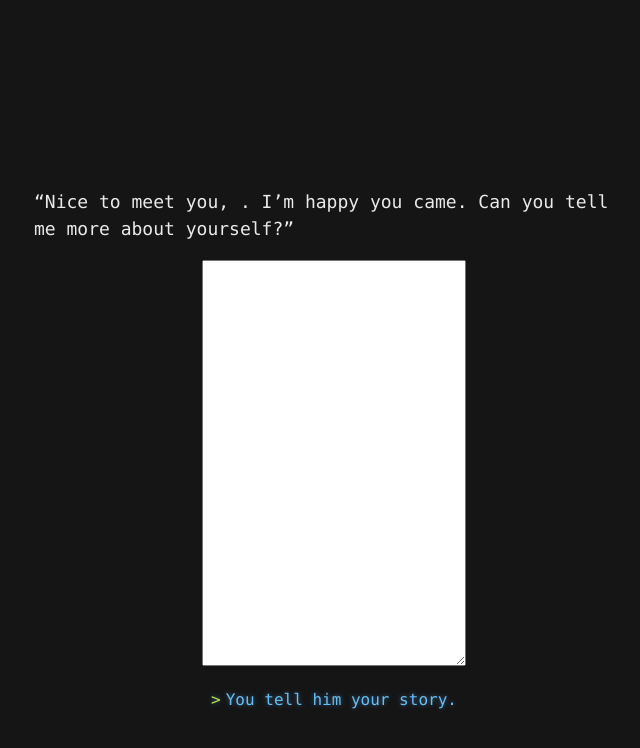
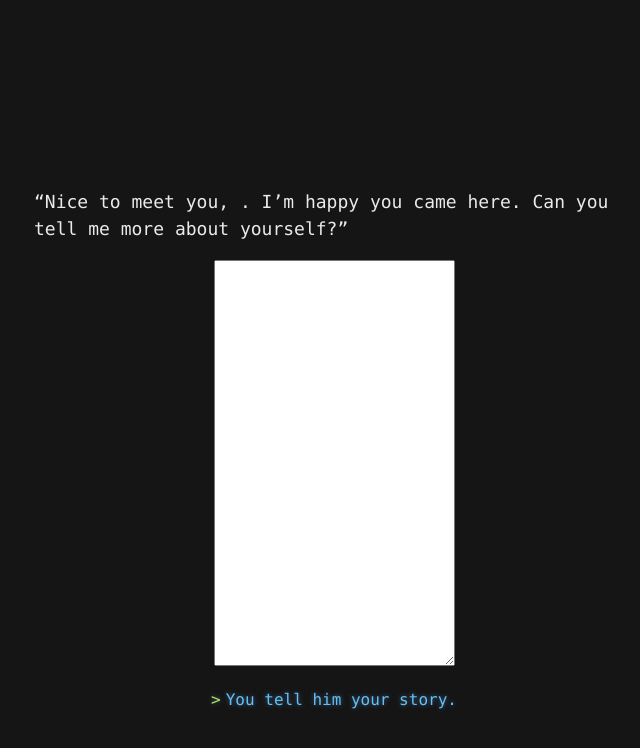
Before and after one commit to yvesgurcan/adventure, a Jekyll site: the page built from about-you.md, in a window 1280 px wide. Shown: the top 748 px of the page, without its empty margins (306-946 px from the left). Built offline with Jekyll 4.4.1, drawn with Linux system fonts in a browser that asks for light colours; our own code applies the rules of GitHub Pages for plain Markdown files.

Commit message:
Update about-you.md

```diff
--- a/about-you.md
+++ b/about-you.md
@@ -1,8 +1,8 @@
-"Nice to meet you, <span id="name"></span>. I'm happy you came. Can you tell me more about yourself?"
+"Nice to meet you, <span id="name"></span>. I'm happy you came here. Can you tell me more about yourself?"
 
 <form target="/about-you-thanks">
-    <div class="centered">
-        <textarea id="story" style="width: 100%; max-width: 400px; height: 400px;"></textarea>
+    <div class="centered" style="max-width: 600px; width: 100%">
+        <textarea id="story" style="max-width: 100%; height: 400px;"></textarea>
         <br />
         <button type="submit">You tell him your story.</button>
     </div>
```
